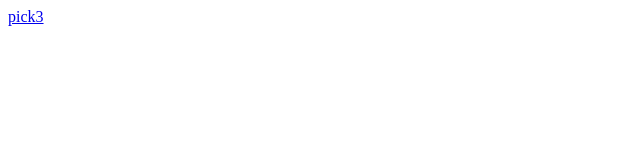
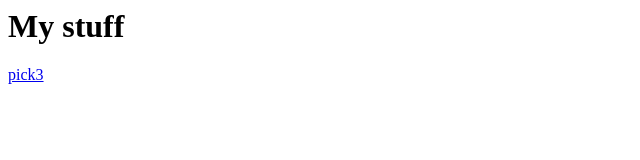
Before and after one commit to portugeebeanz/portugeebeanz.github.io, a plain HTML site: page index.html in a window 1280 px wide. Shown: the whole page, without its empty margins (0-640 px from the left). Drawn offline with Linux system fonts and the light colour scheme.

Commit message:
Update index.html

```diff
--- a/index.html
+++ b/index.html
@@ -1 +1,2 @@
+<h1>My stuff</h1>
 <a href="/pick3">pick3</a>
```
